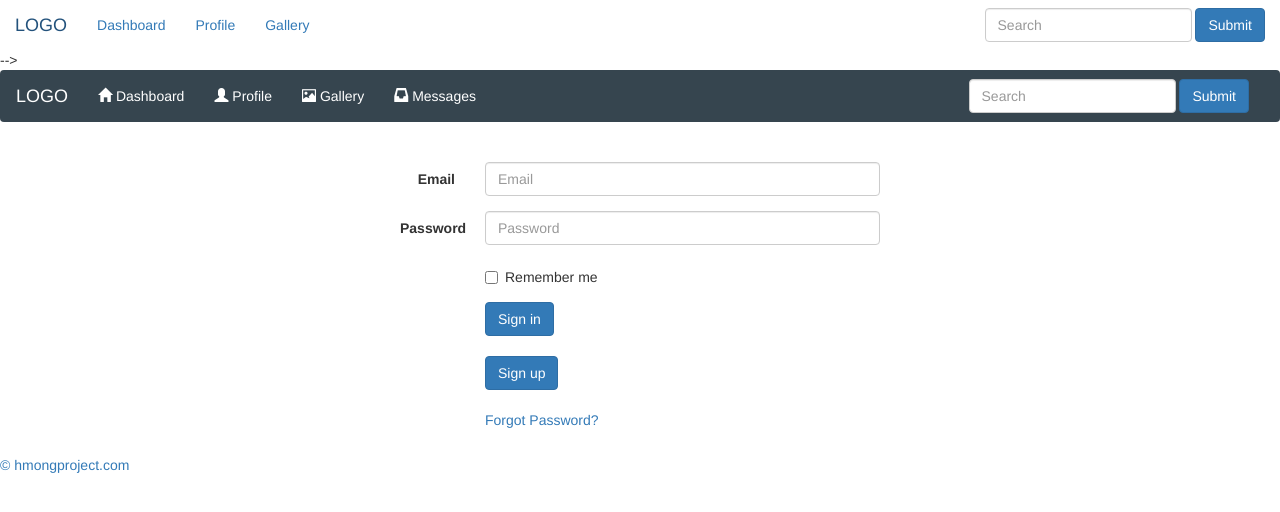
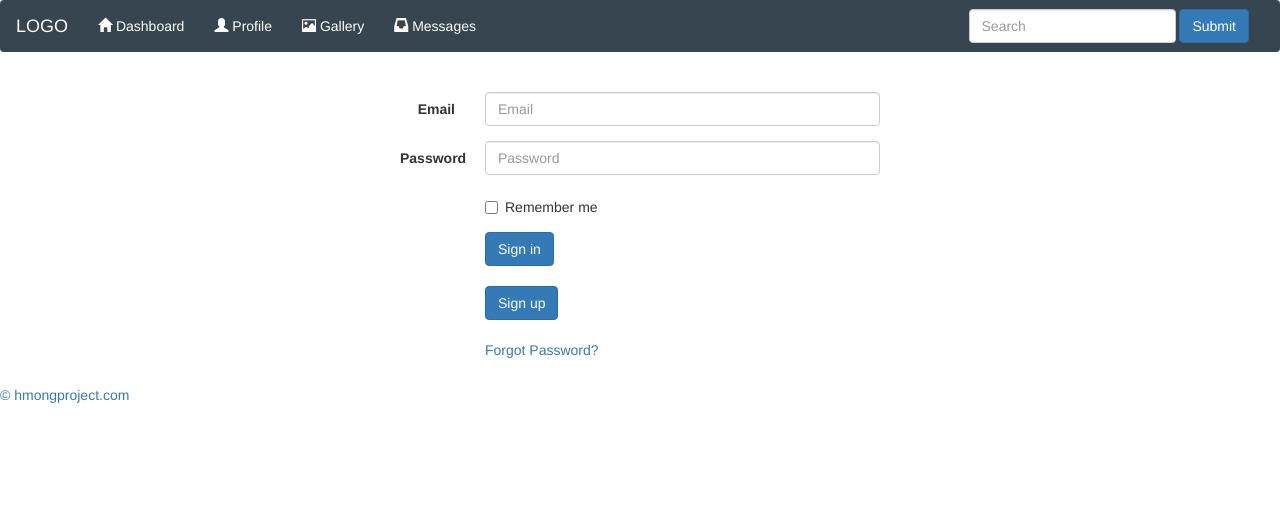
Before and after one commit to kahill2014/Hmong-Project, a PHP site: page /login/login.php in a window 1280 px wide. Shown: the top 512 px of the page. Run offline with PHP 8.4, Linux system fonts and the light colour scheme; a stand-in replaces the project's code that opens the database connection.

Commit message:
new navbar is visible

```diff
--- a/login/pageFiles/pageheader.php
+++ b/login/pageFiles/pageheader.php
@@ -27,36 +27,6 @@
 <body>
     <!-- Page Header -->
     <!-- delete navbar-inverse to get rid of black nav color. Use CSS to change color manually -->
-<!-- Old nav, will delete once new nav is confirmed to be working on the webserver
-    <nav class="navbar">
-        <div class="container-fluid">
-            <!-- Brand and toggle get grouped for better mobile display -->
-            <div class="navbar-header">
-            <button type="button" class="navbar-toggle collapsed" data-toggle="collapse" data-target="#bs-example-navbar-collapse-1" aria-expanded="false">
-            <span class="sr-only">Toggle navigation</span>
-            <span class="icon-bar"></span>
-            <span class="icon-bar"></span>
-            <span class="icon-bar"></span>
-            </button>
-            <a class="navbar-brand" href="#">LOGO</a>
-            </div>
-            <!-- Collect the nav links, forms, and other content for toggling -->
-            <div class="collapse navbar-collapse" id="bs-example-navbar-collapse-1">
-                <ul class="nav navbar-nav">
-                    <li><a href="#">Dashboard</a></li>
-                    <li><a href="#">Profile</a></li>
-                    <li><a href="#">Gallery</a></li>
-                </ul>
-                <form class="navbar-form navbar-right">
-                    <div class="form-group">
-                        <input type="text" class="form-control" placeholder="Search">
-                    </div>
-                    <button type="submit" class="btn btn-primary">Submit</button>
-                </form>
-            </div><!-- /.navbar-collapse -->
-        </div><!-- /.container-fluid -->
-    </nav>
--->
     <nav class="navbar">
         <div class="container-fluid">
             <!-- Brand and toggle get grouped for better mobile display -->
```
